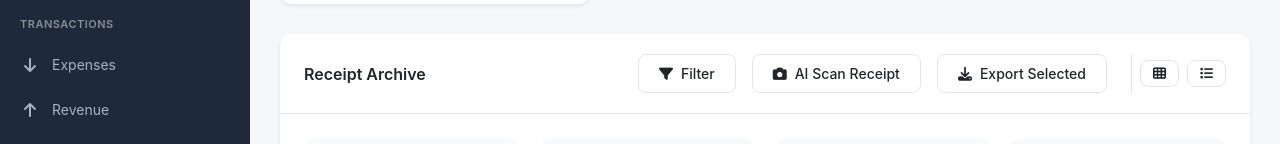
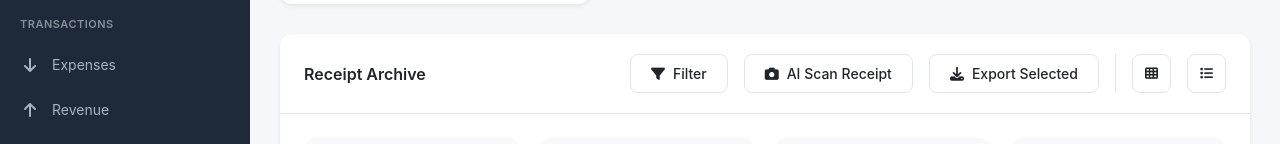
Before and after one commit to ArgoRobots/Argo-Books-mockup, a plain HTML site: page pages/receipts.html in a window 1280 px wide. Shown: the part 316-460 px from the top of the page. Drawn offline with Linux system fonts and the light colour scheme.

Commit message:
Fix spacing

```diff
--- a/css/styles.css
+++ b/css/styles.css
@@ -1101,9 +1101,7 @@ textarea.form-control {
 
 /* View Toggle Separator */
 .view-toggle-group {
-  margin-left: 8px;
   border-left: 1px solid var(--border-color);
-  padding-left: 8px;
 }
 
 /* Receipt Card Styles */
--- a/pages/receipts.html
+++ b/pages/receipts.html
@@ -65,14 +65,15 @@
                 <i class="fas fa-download"></i>
                 Export Selected
               </button>
-              <div class="d-flex align-center gap-1 view-toggle-group">
+
+              <div class="view-toggle-group"></div>
+
               <button class="btn btn-outline btn-sm">
                 <i class="fas fa-th"></i>
               </button>
               <button class="btn btn-outline btn-sm">
                 <i class="fas fa-list"></i>
               </button>
-              </div>
             </div>
           </div>
           <div class="card-body">
```
Lines whose indentation alone changed are shown as unchanged.
